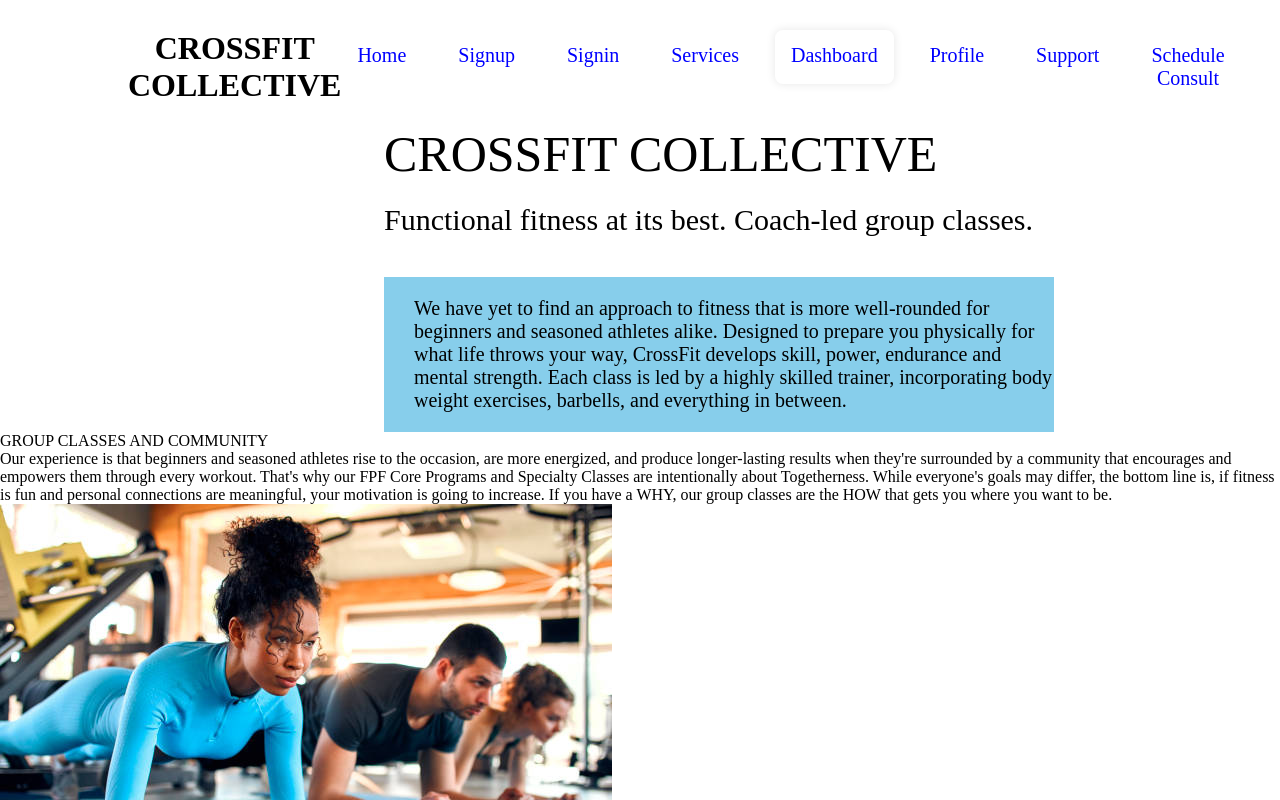
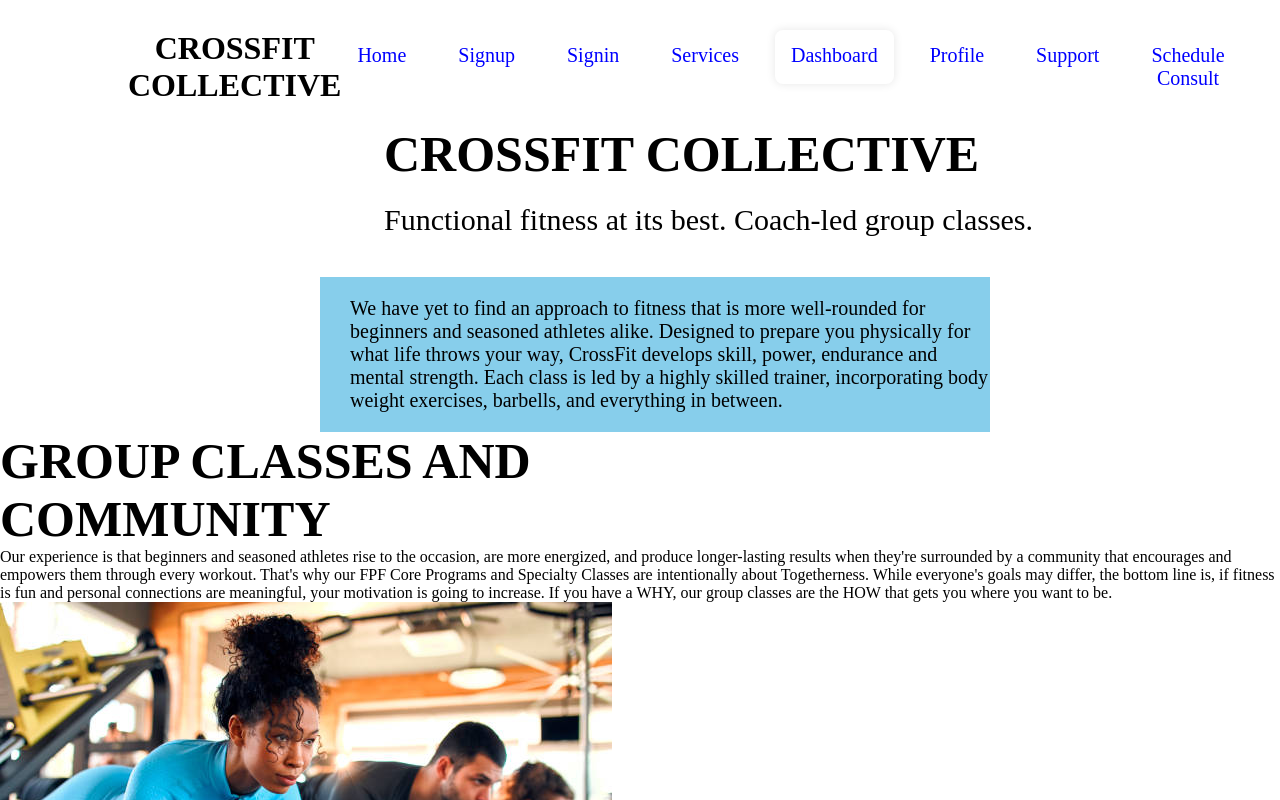
Before and after one commit to Eddahkarambu/Fitness-web-app, a React (Create React App) app: page /Consult in a window 1280 px wide. Shown: the top 800 px of the page. Built offline with nearby package versions, Linux system fonts and the light colour scheme.

Commit message:
justified the paragrapgh

```diff
--- a/src/Components/Consult.css
+++ b/src/Components/Consult.css
@@ -3,6 +3,8 @@
     align-items: center;
     font-size: 50px;
     padding-left: 30%;
+    font-weight: bold;
+    color: black;
 }
 .groupclasses{
     font-size: 30px;
@@ -18,7 +20,7 @@
     padding-left: 30px;
     width: 50%;
     height:40% ;
-    margin-left: 30%;
+    margin-left: 25%;
     justify-content: center;
     align-items: center;
     padding-top: 20px;
@@ -28,5 +30,9 @@
 }
 .classesgroup{
     width: 50%;
+    font-size: 50px;
+    font-weight: bold;
+    color: black;
+
 
 }
--- a/src/Components/Consult.js
+++ b/src/Components/Consult.js
@@ -22,20 +22,25 @@
         everything in between.
       </div>
 
+      <div className="everythingclasses">
+        <div className="everythinggroup">
           <div className="classesgroup">GROUP CLASSES AND COMMUNITY</div>
           <div>
             Our experience is that beginners and seasoned athletes rise to the
-        occasion, are more energized, and produce longer-lasting results when
-        they're surrounded by a community that encourages and empowers them
-        through every workout. That's why our FPF Core Programs and Specialty
-        Classes are intentionally about Togetherness. While everyone's goals may
-        differ, the bottom line is, if fitness is fun and personal connections
-        are meaningful, your motivation is going to increase. If you have a WHY,
-        our group classes are the HOW that gets you where you want to be.
+            occasion, are more energized, and produce longer-lasting results
+            when they're surrounded by a community that encourages and empowers
+            them through every workout. That's why our FPF Core Programs and
+            Specialty Classes are intentionally about Togetherness. While
+            everyone's goals may differ, the bottom line is, if fitness is fun
+            and personal connections are meaningful, your motivation is going to
+            increase. If you have a WHY, our group classes are the HOW that gets
+            you where you want to be.
+          </div>
         </div>
         <div>
           {" "}
           <img className="classes" src={classes} alt="classes" />
+        </div>
       </div>
 
       <div>PREP COURSES</div>
```
Lines whose indentation alone changed are shown as unchanged.
